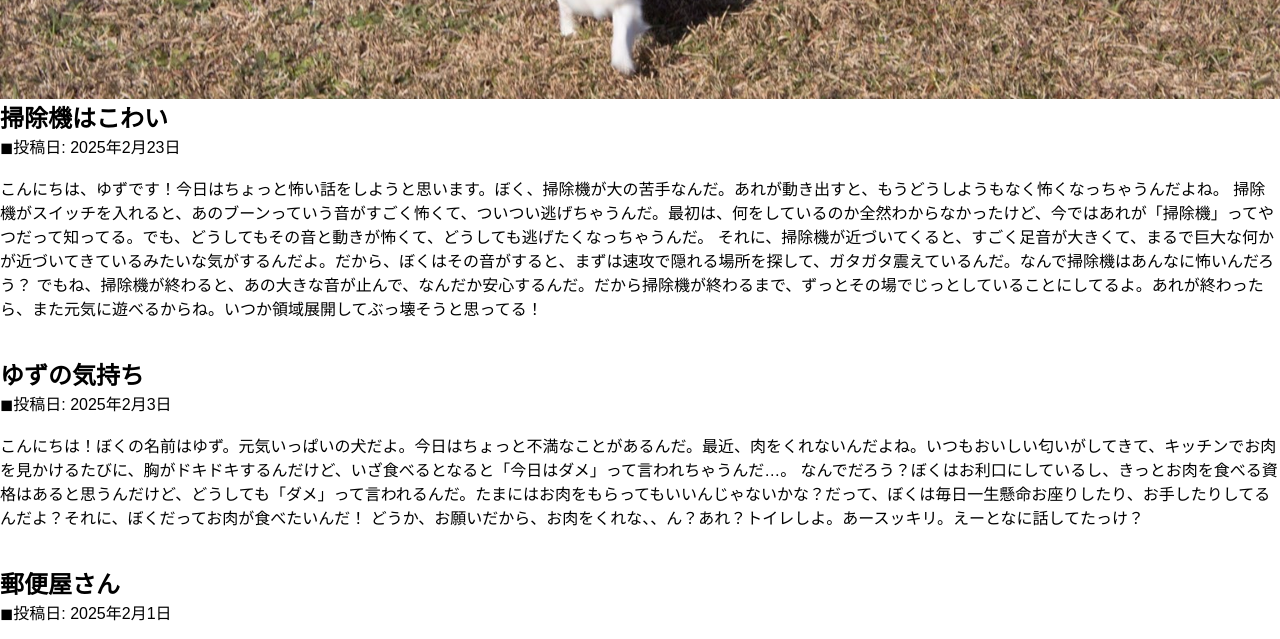
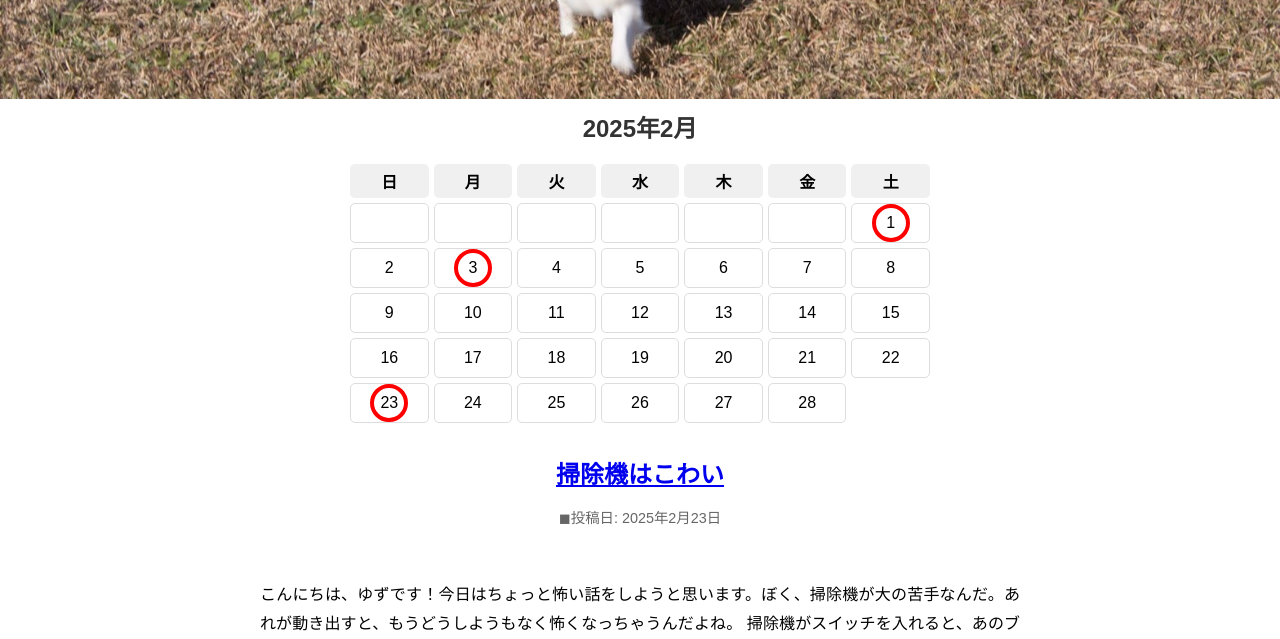
Before and after one commit to yuzusite/yuzu, a plain HTML site: page blog.html in a window 1280 px wide. Shown: the part 151-790 px from the top of the page. Drawn offline with Linux system fonts and the light colour scheme.

Commit message:
Add files via upload

```diff
--- a/blog.html
+++ b/blog.html
@@ -28,11 +28,16 @@
 
 
   <main>
+    <div id="calendar-container">
+      <h2 id="calendar-title"></h2> <!-- 年月を表示 -->
+      <div id="calendar"></div>
+    </div>
+
 
     <!-- ブログ記事一覧 -->
     <section class="blog-posts">
-      <div class="blog-post">
-        <h2>掃除機はこわい</h2>
+      <div class="blog-post" id="post-2025-02-23">
+        <h2><a href="#post-2025-02-23">掃除機はこわい</a></h2>
         <p class="date">◼︎投稿日: 2025年2月23日</p><br>
         <p>こんにちは、ゆずです！今日はちょっと怖い話をしようと思います。ぼく、掃除機が大の苦手なんだ。あれが動き出すと、もうどうしようもなく怖くなっちゃうんだよね。
 
@@ -44,8 +49,8 @@
       </div>
       <br><br>
 
-      <div class="blog-post">
-        <h2>ゆずの気持ち</h2>
+      <div class="blog-post" id="post-2025-02-03">
+        <h2><a href="#post-2025-02-03">ゆずの気持ち</a></h2>
         <p class="date">◼︎投稿日: 2025年2月3日</p><br>
         <p>こんにちは！ぼくの名前はゆず。元気いっぱいの犬だよ。今日はちょっと不満なことがあるんだ。最近、肉をくれないんだよね。いつもおいしい匂いがしてきて、キッチンでお肉を見かけるたびに、胸がドキドキするんだけど、いざ食べるとなると「今日はダメ」って言われちゃうんだ…。
 
@@ -56,8 +61,8 @@
 
       <br><br>
 
-      <div class="blog-post">
-        <h2>郵便屋さん</h2>
+      <div class="blog-post" id="post-2025-02-01">
+        <h2><a href="#post-2025-02-01">郵便屋さん</a></h2>
         <p class="date">◼︎投稿日: 2025年2月1日</p><br>
         <p>今日は郵便屋さんが来たんだよ。ぼく、いつも思うんだけど、どうして郵便屋さんは毎回毎回来るたびにあんなにドアの前で立っているんだろう？とっても不思議だし、なんだか気になるんだ。
 
@@ -69,8 +74,8 @@
 
       <br><br>
 
-      <div class="blog-post">
-        <h2>寝にくい</h2>
+      <div class="blog-post" id="post-2025-01-29">
+        <h2><a href="#post-2025-01-29">寝にくい</a></h2>
         <p class="date">◼︎投稿日: 2025年1月29日</p><br>
         <p>こんにちは！ゆずです。今日はちょっと恥ずかしい話をしちゃうよ。実はね、ぼく、時々自分が人間だと思い込んでるんだ。だって、みんながソファで座っている時、ぼくもそこに座りたくて、いつの間にか足を伸ばして座ってるんだ。まるで人間みたいに！
 
@@ -79,6 +84,7 @@
           でもね、寝る姿勢を直すのもなんだか恥ずかs「ガチャンッ！郵便でーす」あっ！ワンワンワンワンワンッ！！！
           、ワンワンワンわ・・・あれ？なんだっけ。なんで僕吠えてるんだっけ？・・まあいいかっ</p>
       </div>
+      <br><br>
     </section>
 
   </main>
--- a/script.js
+++ b/script.js
@@ -1,12 +1,69 @@
 document.addEventListener("DOMContentLoaded", function () {
-    const menuToggle = document.querySelector(".menu-toggle");
-    const navLinks = document.querySelector(".nav-links");
-    const header = document.querySelector("header");
+  const calendar = document.getElementById("calendar");
+  const calendarTitle = document.getElementById("calendar-title");
 
-    menuToggle.addEventListener("click", function () {
-      navLinks.classList.toggle("active");
-      header.classList.toggle("hidden"); // ヘッダーを隠す/表示
+  // 日付と記事のIDを対応させる
+  const blogPosts = {
+    "2025-02-23": "post-2025-02-23",
+    "2025-02-03": "post-2025-02-03",
+    "2025-02-01": "post-2025-02-01",
+    "2025-01-29": "post-2025-01-29",
+  };
+
+  const today = new Date();
+  let year = today.getFullYear();
+  let month = today.getMonth();
+
+  function generateCalendar(year, month) {
+    calendar.innerHTML = "";
+    calendarTitle.textContent = `${year}年${month + 1}月`; // 年月を表示
+
+    const firstDay = new Date(year, month, 1);
+    const lastDay = new Date(year, month + 1, 0);
+    const daysInMonth = lastDay.getDate();
+
+    // 曜日ヘッダー
+    const daysOfWeek = ["日", "月", "火", "水", "木", "金", "土"];
+    daysOfWeek.forEach(day => {
+      const header = document.createElement("div");
+      header.classList.add("calendar-day-header");
+      header.textContent = day;
+      calendar.appendChild(header);
     });
-  });
 
-  document.body.style.backgroundColor = "red";
+    // 空白セル
+    for (let i = 0; i < firstDay.getDay(); i++) {
+      const emptyCell = document.createElement("div");
+      emptyCell.classList.add("calendar-day");
+      calendar.appendChild(emptyCell);
+    }
+
+    // 日付セル
+    for (let day = 1; day <= daysInMonth; day++) {
+      const date = `${year}-${String(month + 1).padStart(2, "0")}-${String(day).padStart(2, "0")}`;
+      const dayCell = document.createElement("div");
+      dayCell.classList.add("calendar-day");
+
+      const dayNumber = document.createElement("span");
+      dayNumber.textContent = day;
+      dayCell.appendChild(dayNumber);
+
+      // ブログ投稿日に白丸をつける
+      if (blogPosts[date]) {
+        dayCell.classList.add("highlight");
+
+        // クリックで該当記事にスクロール
+        dayCell.addEventListener("click", function () {
+          const targetPost = document.getElementById(blogPosts[date]);
+          if (targetPost) {
+            targetPost.scrollIntoView({ behavior: "smooth", block: "start" });
+          }
+        });
+      }
+
+      calendar.appendChild(dayCell);
+    }
+  }
+
+  generateCalendar(year, month);
+});
--- a/styles.css
+++ b/styles.css
@@ -7,11 +7,12 @@
 
 body {
   font-family: Arial, sans-serif;
+  background-color: white !important; /* 背景色を白に */
 }
 
 /* ヘッダー */
 header {
-  background: rgba(0, 0, 0, 0.6); /* 半透明 */
+  background: rgba(0, 0, 0, 0.6);
   padding: 10px 20px;
   color: white;
   display: flex;
@@ -19,8 +20,8 @@ header {
   align-items: center;
   position: fixed;
   width: 100%;
-  min-height: 60px; /* スマホ画面でも高さを確保 */
-  z-index: 1002; /* ハンバーガーメニューの後ろ */
+  min-height: 60px;
+  z-index: 1002;
   transition: opacity 0.3s ease;
 }
 
@@ -100,14 +101,9 @@ footer {
   color: white;
 }
 
-/* bodyの背景色を白に戻す */
-body {
-  background-color: white !important; /* 赤を白に上書き */
-}
-
 /* プロフィールページ専用のスタイル */
 body.profile-page {
-  background-color: white !important; /* 背景を白に */
+  background-color: white !important;
 }
 
 body.profile-page .hero {
@@ -134,12 +130,12 @@ body.profile-page .hero {
 /* ブログページ専用のバナー設定 */
 .blog-page .blog-banner {
   width: 100%;
-  height: 250px; /* バナーの高さを調整 */
+  height: 250px;
   background-image: url('images/IMG_5117 2.JPG');
   background-size: cover;
   background-position: center;
   background-repeat: no-repeat;
-  position: relative; /* テキストを配置するため */
+  position: relative;
 }
 
 /* バナー上のテキスト */
@@ -154,16 +150,100 @@ body.profile-page .hero {
   text-align: center;
 }
 
+/* ブログ記事のスタイル */
+.blog-post {
+  max-width: 800px;
+  margin: 0 auto;
+  padding: 20px;
+  text-align: justify;
+  line-height: 1.8;
+  scroll-margin-top: 60px; /* ヘッダーの高さ分を確保 */
+}
 
-/* ブログページで元の背景画像を消す */
+/* タイトルの中央配置 */
+.blog-post h2 {
+  text-align: center;
+  margin-bottom: 10px;
+}
+
+/* 投稿日の中央配置 */
+.blog-post .date {
+  text-align: center;
+  font-size: 0.9em;
+  color: #666;
+  margin-bottom: 20px;
+}
+
+/* ブログページで背景画像を消す */
 body.blog-page .hero {
   background-image: none !important;
   background-color: white !important;
 }
 
+/* カレンダー全体 */
+#calendar {
+  display: grid;
+  grid-template-columns: repeat(7, 1fr);
+  gap: 5px;
+  padding: 10px;
+  max-width: 600px;
+  margin: 0 auto;
+  background-color: white;
+}
+
+/* 曜日ヘッダー */
+.calendar-day-header {
+  text-align: center;
+  font-weight: bold;
+  padding: 5px 0;
+  background-color: #f0f0f0;
+  border-radius: 5px;
+}
+
+/* 日付セル */
+.calendar-day {
+  text-align: center;
+  padding: 10px 0;
+  border: 1px solid #ddd;
+  border-radius: 5px;
+  background-color: white;
+  position: relative;
+  min-height: 40px;
+}
+
+/* ブログ投稿日（赤丸付き） */
+.calendar-day.highlight::before {
+  content: "";
+  position: absolute;
+  top: 50%;
+  left: 50%;
+  transform: translate(-50%, -50%);
+  width: 30px;
+  height: 30px;
+  border: 4px solid red;
+  border-radius: 50%;
+  z-index: 0;
+}
+
+/* カレンダーのタイトル */
+#calendar-title {
+  text-align: center;
+  font-size: 24px;
+  margin: 10px 0;
+  color: #333;
+}
 
 
+/* ハイライト日にホバー時の効果 */
+.calendar-day.highlight:hover {
+  background-color: #d3d8da;
+}
 
+/* 日付数字を赤丸の上に表示 */
+.calendar-day span {
+  position: relative;
+  z-index: 1;
+}
 
 /* スマホ対応 */
 @media (max-width: 600px) {
@@ -175,15 +255,13 @@ body.blog-page .hero {
     font-size: 40px;
     cursor: pointer;
     color: white;
-    z-index: 1004; /* 最前面 */
+    z-index: 1004;
   }
 
-  /* ヘッダーの高さを固定（狭くならないようにする） */
   header {
     min-height: 60px;
   }
 
-  /* ハンバーガーメニュー */
   .nav-links {
     display: none;
     flex-direction: column;
@@ -195,16 +273,14 @@ body.blog-page .hero {
     background: rgba(0, 0, 0, 0.95);
     justify-content: center;
     align-items: center;
-    z-index: 1003; /* ヘッダーの前面 */
+    z-index: 1003;
   }
 
-  /* メニューを開いたときにヘッダーを消さない */
   header.hidden {
-    opacity: 1; /* ヘッダーを消さない */
+    opacity: 1;
     pointer-events: auto;
   }
 
-  /* メニューを開いたときの表示 */
   .nav-links.active {
     display: flex;
   }
@@ -237,10 +313,4 @@ body.blog-page .hero {
   nav li {
     margin: 10px 0;
   }
-
-
-
-
-
-
 }
```
Also changed, not shown: development.html (+2 -0 lines).
